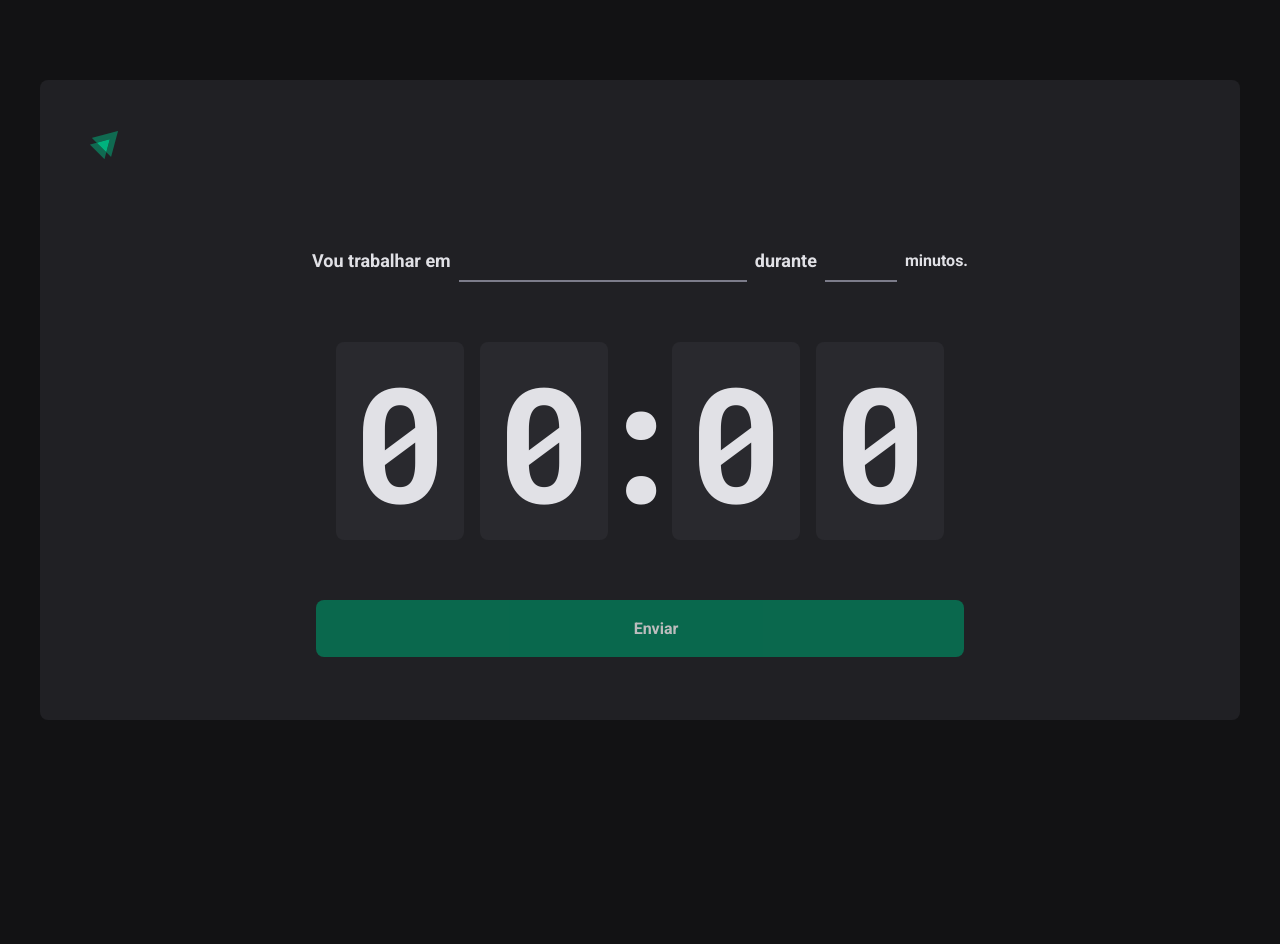
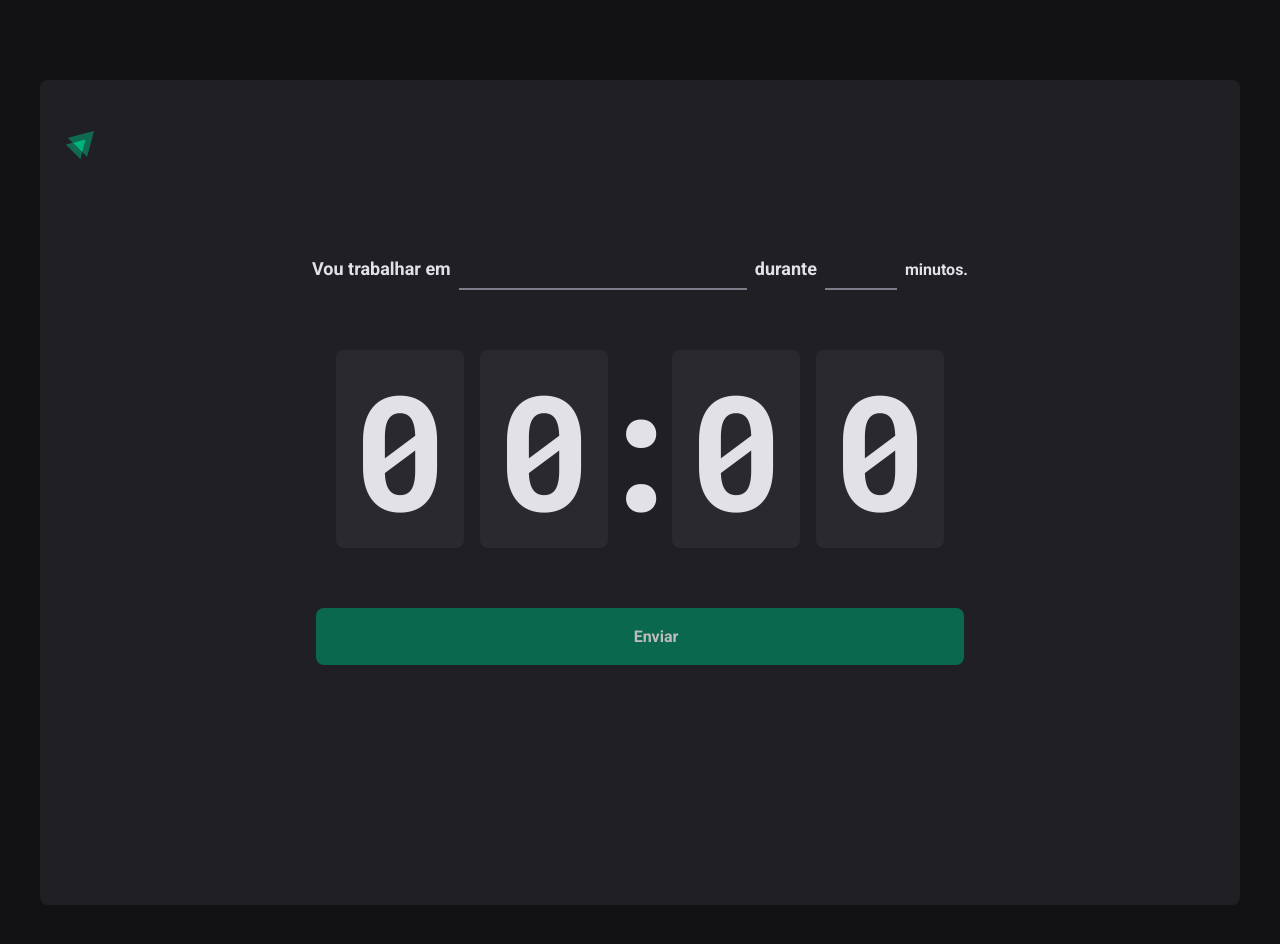
Before and after one commit to dcanhanga/ignite-timer, a React (Vite) app: page / in a window 1280 px wide. Shown: the top 944 px of the page. Before the commit the page ends 800 px from the top, so only its background shows below. Built offline with nearby package versions, Linux system fonts and the light colour scheme; some icons are missing.

Commit message:
Refactor: Ajustando a responividade

```diff
--- a/src/layouts/defaultLayout/styles.ts
+++ b/src/layouts/defaultLayout/styles.ts
@@ -3,13 +3,9 @@ import { styled } from 'styled-components';
 export const LayoutContainer = styled.div`
   width: min(${props => props.theme.rem(1200)}, 95%);
   border-radius: 8px;
-  height: calc(100vh + ${props => props.theme.rem(80 * 2)});
+
   background-color: ${props => props.theme.colors['bg-2']};
   margin: ${props => props.theme.rem(80)} auto;
   padding: ${props => props.theme.rem(40)} ${props => props.theme.rem(16)};
-
-  @media screen and (min-width: 768px) {
-    padding: ${props => props.theme.rem(40)};
-    height: calc(100vh - ${props => props.theme.rem(80 * 2)});
-  }
+  padding-bottom: ${props => props.theme.rem(160)};
 `;
--- a/src/pages/home/styles.ts
+++ b/src/pages/home/styles.ts
@@ -1,8 +1,8 @@
 import styled from 'styled-components';
 
 export const HomeContainer = styled.main`
+  margin: ${props => props.theme.rem(80)};
   flex: 1;
-  height: 100%;
   display: flex;
   gap: 60px;
   flex-direction: column;
@@ -28,12 +28,13 @@ export const InputGroups = styled.div`
   justify-content: center;
   align-items: center;
 
-  @media screen and (min-width: 620px) {
+  @media screen and (min-width: 840px) {
     flex-direction: row;
     gap: 8px;
   }
   label {
     font: inherit;
+    text-align: center;
   }
 `;
 
@@ -68,7 +69,7 @@ const BaseInput = styled.input`
 `;
 
 export const Task = styled(BaseInput)`
-  width: 90%;
+  width: 256px;
   &::-webkit-calendar-picker-indicator {
     display: none !important;
   }
@@ -138,8 +139,9 @@ export const Control = styled.button`
   font-weight: 700;
   padding: 16px 40px;
   text-transform: capitalize;
-  width: min(90%, ${props => props.theme.rem(648)});
+  width: min(calc(100vw - 100px), ${props => props.theme.rem(648)});
   &:disabled {
     opacity: 0.7;
+    cursor: not-allowed;
   }
 `;
```
